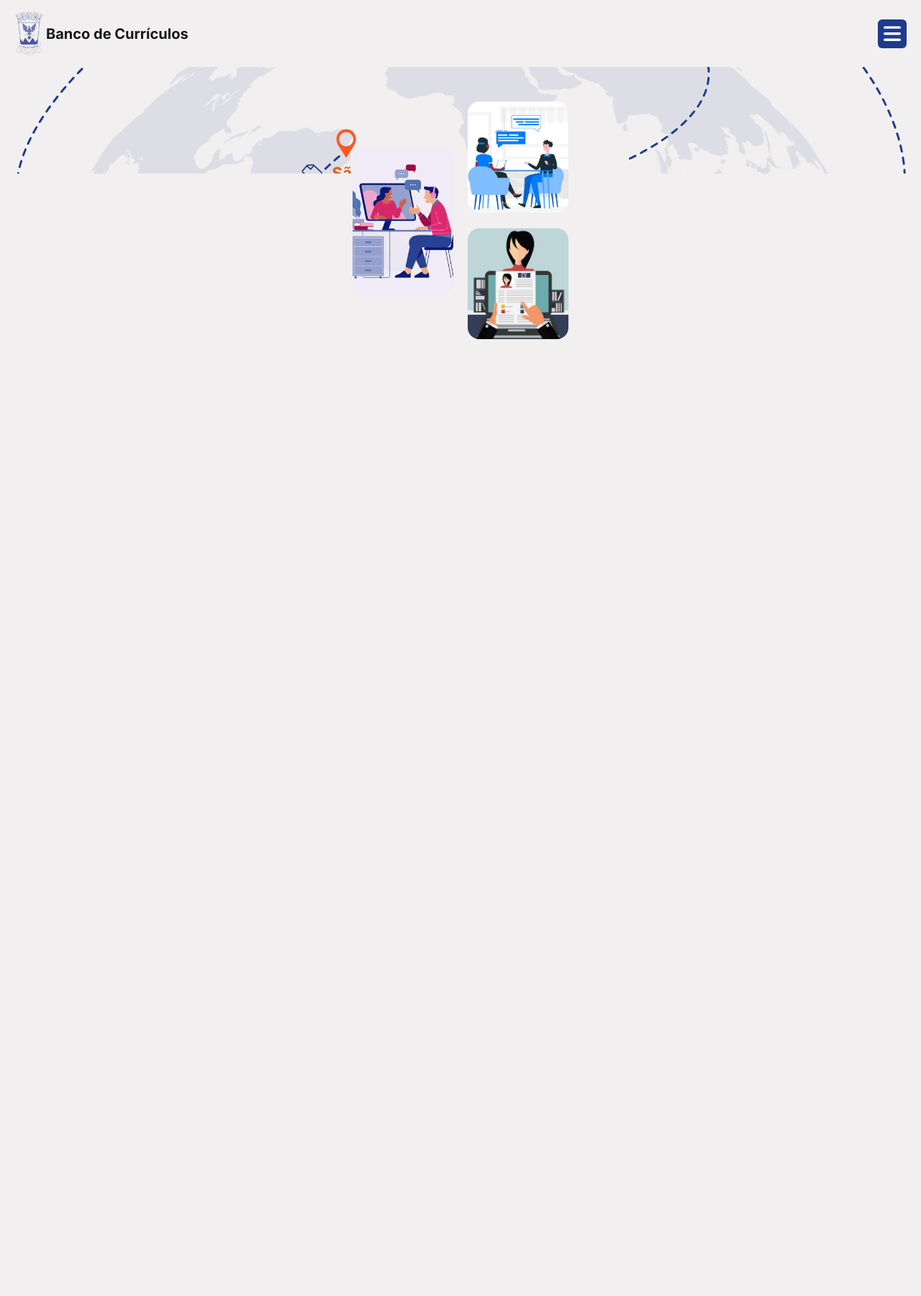
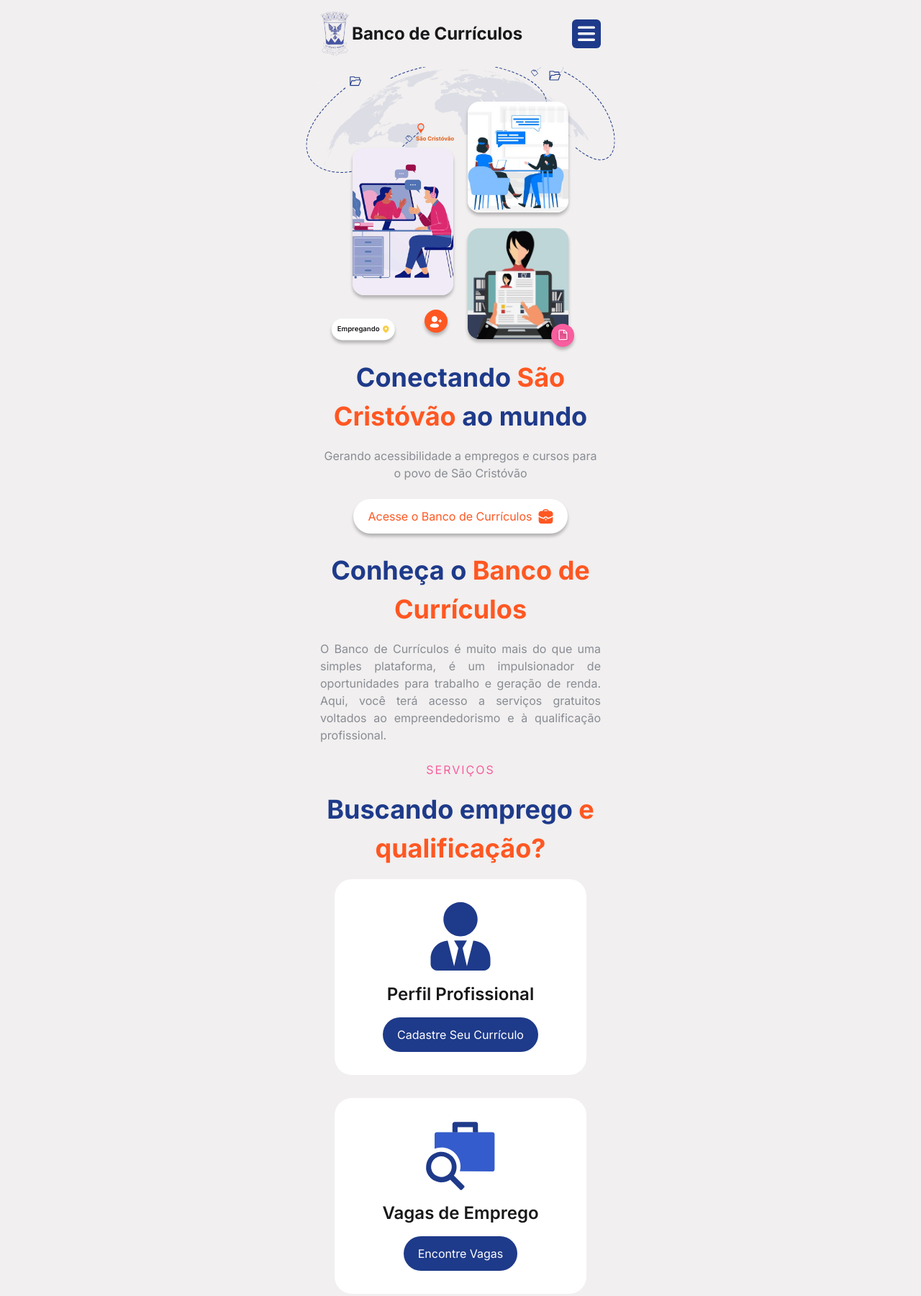
Before and after one commit to vitorlima-vsl/landpage_banco, a website: page index.html in a window 1280 px wide. Shown: the top 1800 px of the page at 72% size. Before the commit the page ends 800 px from the top, so only its background shows below. Drawn offline with nearby package versions, Linux system fonts and the light colour scheme.

Commit message:
:sparkles: feat: tela para celular totalmente feita.

```diff
--- a/index.html
+++ b/index.html
@@ -34,41 +34,119 @@
             object-fit: fill;
 
         }
+
+        /* crie uma variavel para essa cor       #FF5722 com o nome laranja */
+        :root {
+        --orange: #FF5722;
+        }
         body {
         font-family: 'Inter', sans-serif;
+
     }
+    /* estilização somente para periodo de teste */
+
     </style>
     <link rel="preconnect" href="https://fonts.googleapis.com">
     <link rel="preconnect" href="https://fonts.gstatic.com" crossorigin>
     <link href="https://fonts.googleapis.com/css2?family=Inter:ital,opsz,wght@0,14..32,100..900;1,14..32,100..900&family=Oswald:wght@200..700&display=swap" rel="stylesheet">
+    <title>Banco de Currículos</title>
 </head>
-<body class="px-5 bg-[#F1EFEF] text-[#18181B]">
-    <header class=" py-4 flex justify-between items-center">
+<body class=" bg-[#F1EFEF] text-[#18181B]">
+    <header class="px-5 py-4 flex justify-between items-center max-w-[430px] mx-auto">
         <div class="flex gap-1 items-center">
             <img class="w-10 " src="imagens/logo_azul.avif" alt="icone">
-            <h1 class="font-bold text-xl">Banco de Currículos</h1>
+            <h1 class="font-bold text-2xl">Banco de Currículos</h1>
         </div>
         <button class="size-10 bg-[#1E3A8A] px-2 rounded-md fill-white">
             <svg xmlns="http://www.w3.org/2000/svg" viewBox="0 0 448 512"><!--!Font Awesome Free 6.7.2 by @fontawesome - https://fontawesome.com License - https://fontawesome.com/license/free Copyright 2025 Fonticons, Inc.!--><path d="M0 96C0 78.3 14.3 64 32 64l384 0c17.7 0 32 14.3 32 32s-14.3 32-32 32L32 128C14.3 128 0 113.7 0 96zM0 256c0-17.7 14.3-32 32-32l384 0c17.7 0 32 14.3 32 32s-14.3 32-32 32L32 288c-17.7 0-32-14.3-32-32zM448 416c0 17.7-14.3 32-32 32L32 448c-17.7 0-32-14.3-32-32s14.3-32 32-32l384 0c17.7 0 32 14.3 32 32z"/></svg>
         </button>
     </header>
-    <main class="">
-        <div class="img w-full mx-auto h-[147.52px] ">
+    <main class="max-w-[430px] mx-auto mb-16">
+        <div class="px-5 mb-64 img w-full mx-auto h-[147.52px] ">
            <div class="w-[300px] h-[325px] mx-auto relative">
-                <div class="w-[140px] h-[205.33px] imgEntrevistaDeEmpregoLilas rounded-2xl absolute top-28 left-0">
+                <div class="shadow-[0px_4px_4px_rgba(0,0,0,0.25)] w-[140px] h-[205.33px] imgEntrevistaDeEmpregoLilas rounded-2xl absolute top-28 left-0 ">
+                    <div class="size-8 rounded-full flex items-center justify-center
+                    absolute -bottom-5 right-0 -translate-x-1/4 translate-y-full
+                    bg-[var(--orange)] shadow-[0px_4px_4px_rgba(0,0,0,0.25)]">
+                        <img src="imagens/VectorAddContact.svg" class="w-[80%] p-1" alt="">
+                    </div>
+                    <div class="flex shadow-[0px_4px_4px_rgba(0,0,0,0.25)] rounded-full bg-white absolute -bottom-8  left-0 -translate-x-1/3 translate-y-full gap-1 p-2">
+                        <span class="font-semibold text-[7.19pt]">Empregando</span>
+                        <img src="imagens/VectorLocation.svg" alt="">
+                    </div>
+                </div>
+                <div class="shadow-[0px_4px_4px_rgba(0,0,0,0.25)] w-[140px] h-[154px] imgEntrevistaDeEmpregoAzul rounded-2xl absolute top-12 right-0" >
 
                 </div>
-                <div class="w-[140px] h-[154px] imgEntrevistaDeEmpregoAzul rounded-2xl absolute top-12 right-0" >
-
-                </div>
-                <div class="w-[140px] h-[154px] imgEntrevistaDeEmpregoAzulRoxo  rounded-2xl absolute top-56 right-0" >
-
+                <div class="w-[140px] shadow-[0px_4px_4px_rgba(0,0,0,0.25)] h-[154px] imgEntrevistaDeEmpregoAzulRoxo  rounded-2xl absolute top-56 right-0" >
+                    <div class="size-8 rounded-full flex items-center justify-center
+                    absolute bottom-0 right-0 translate-x-1/4 translate-y-1/3
+                    bg-[#f85e9f]
+                    shadow-[0px_4px_4px_rgba(0,0,0,0.25)]">
+                        <img src="imagens/VectorFile.svg" class="w-[80%] p-1" alt="">
+                    </div>
                 </div>
            </div>
         </div>
+        <div class=" px-5 mb-6 flex flex-col gap-4">
+            <h2 class="text-[36px] font-bold text-center text-blue-900">
+                Conectando <span class="text-[var(--orange)]">São Cristóvão</span> ao mundo
+            </h2>
+            <p class="text-base text-gray-800/50 text-center">Gerando acessibilidade a empregos e cursos para o povo de São Cristóvão</p>
+            <a class="shadow-[0px_4px_4px_rgba(0,0,0,0.25)]
+            flex gap-2 mx-auto bg-white py-3 px-5  mt-2 rounded-full" href="">
+                <span class="text-base text-[var(--orange)]">Acesse o Banco de Currículos</span>
+                <img fill="#FF5722" src="imagens/VectorSuitcase.svg" alt="vetor de maleta">
+            </a>
+        </div>
+        <div class="px-5 flex flex-col gap-4 mb-6">
+            <h2 class="text-[36px] font-bold text-center text-blue-900">Conheça o <span class="text-[var(--orange)]">Banco de Currículos</span></h2>
+            <p class="text-base text-gray-800/50 text-justify">O Banco de Currículos é muito mais do que uma simples plataforma, é um impulsionador de oportunidades para trabalho e geração de renda. Aqui, você terá acesso a serviços gratuitos voltados ao empreendedorismo e à qualificação profissional.</p>
+        </div>
+        <div class="flex flex-col gap-4">
+            <span class="px-5 text-base text-[#F85E9F] text-center tracking-[2px]">SERVIÇOS</span>
+            <h2 class="px-5 text-[36px] font-bold text-center text-blue-900">Buscando emprego <span class="text-[var(--orange)]">e qualificação?</span></h2>
+
+
+            <div class="flex flex-col gap-8 mx-auto">
+                <div class="flex flex-col items-center gap-4 bg-white w-[350px] rounded-3xl p-8">
+                    <img class="size-24" src="imagens/VectorPerfilProfissional.svg"  alt="">
+                    <h3 class="text-2xl font-semibold">Perfil Profissional</h3>
+                    <a class="text-white text-base  bg-blue-900 py-3 px-5 rounded-full">Cadastre Seu Currículo</a>
+                </div>
+                <div class="flex flex-col items-center gap-4 bg-white w-[350px] rounded-3xl p-8">
+                    <img class="size-24" src="imagens/VectorVagasDeEmprego.svg"  alt="">
+                    <h3 class="text-2xl font-semibold">Vagas de Emprego</h3>
+                    <a class="text-white text-base  bg-blue-900 py-3 px-5 rounded-full">Encontre Vagas</a>
+                </div>
+                <div class="flex flex-col items-center gap-4 bg-white w-[350px] rounded-3xl p-8">
+                    <img class="size-24" src="imagens/VectorQualificacao.svg"  alt="">
+                    <h3 class="text-2xl font-semibold text-center">Qualificação Profissional Gratuita</h3>
+                    <a class="text-white text-base  bg-blue-900 py-3 px-5 rounded-full">Conheça os Cursos</a>
+                </div>
+                <div class="flex flex-col items-center gap-4 bg-white w-[350px] rounded-3xl p-8">
+                    <img class="size-24" src="imagens/VectorEmpresa.svg"  alt="">
+                    <h3 class="text-2xl font-semibold">Empresa</h3>
+                    <a class="text-white text-base  bg-blue-900 py-3 px-5 rounded-full">Acesse o Portal da Empresa</a>
+                </div>
+            </div>
+        </div>
     </main>
-    <footer>
+    <footer class="px-5 pb-8">
+        <div>
+            <div>
+                <div class="flex gap-1 items-center">
+                    <img class="w-10 " src="imagens/logo_azul.avif" alt="icone">
+                    <h4 class="font-bold text-2xl">Banco de Currículos</h4>
+                </div>
+                <p class="ml-12">Lorem, ipsum dolor sit amet consectetur adipisicing elit. Sapiente quaerat non consectetur, recusandae sunt pariatur excepturi id numquam totam earum voluptatem aspernatur adipisci nam molestias nemo corporis facere optio! Quis?</p>
+            </div>
+            <div class="ml-11 flex flex-col mt-4 gap-4">
+                <h4 class="font-bold text-2xl ">Contate-nos</h4>
+                <p class="ml-1">Lorem, ipsum dolor sit amet consectetur adipisicing elit. Sapiente quaerat non consectetur, recusandae sunt pariatur excepturi id numquam totam earum voluptatem aspernatur adipisci nam molestias nemo corporis facere optio! Quis?</p>
+            </div>
 
+        </div>
     </footer>
 </body>
 </html>
```
